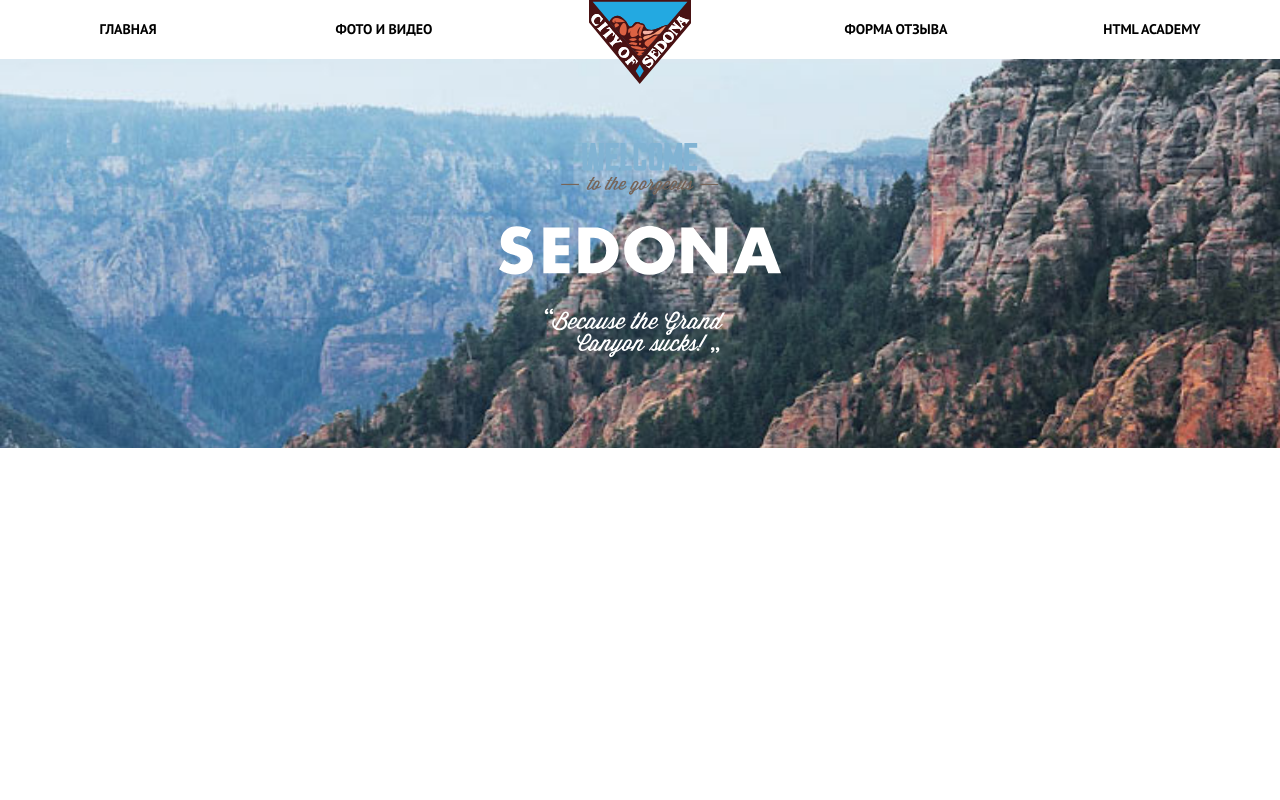
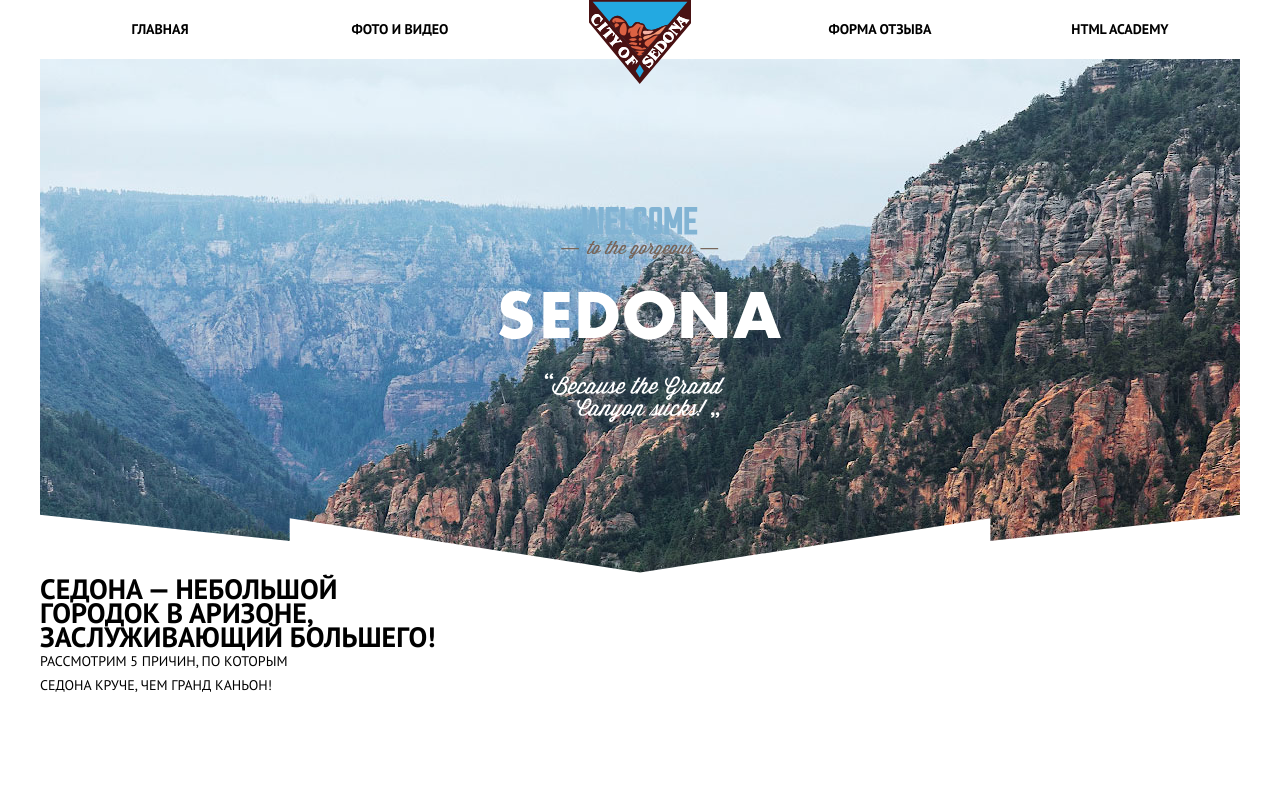
Before and after one commit to volkovg/1341277-sedona-20, a website: page source/index.html in a window 1280 px wide. Drawn offline with nearby package versions, Linux system fonts and the light colour scheme; files that its build step writes are made by us from their sources; files whose address does not match are found by name.

Commit message:
Продолжается работа над шапкой

```diff
--- a/source/index.html
+++ b/source/index.html
@@ -43,20 +43,23 @@
               </a>
             </li>
           </ul>
-
         </nav>
-        <div class="page-header__intro intro intro--full">
+        <div class="page-header__intro intro intro--index">
           <div class="intro__text">
             <img class="intro__text-image" src="img/text-sedona-index.svg" width="282" height="214" alt="Welcome to the gorgeous Sedona. Because the Grand Canyon sucks!">
           </div>
+          <div class="intro__arrow-left"></div>
+          <div class="intro__arrow-right"></div>
+          <div class="intro__arrow-left-big"></div>
+          <div class="intro__arrow-right-big"></div>
         </div>
       </div>
     </header>
 
-    <main class="page-main display-none">
+    <main class="page-main">
       <div class="main-heading">
-        <div class="container">
-          <h1 class="main-heading__title title-middle">
+        <div class="main-heading__wrapper">
+          <h1 class="main-heading__title">
             Седона &mdash; небольшой<br> городок в Аризоне,<br> заслуживающий большего!
           </h1>
           <p class="main-heading__description">
@@ -64,10 +67,10 @@
           </p>
         </div>
       </div>
-      <section class="page-main__advantages advantages">
+      <section class="page-main__advantages advantages display-none">
         <div class="container">
           <div class="advantages__item advantages__item--with-picture">
-              <h2 class="advantages__title title-middle">Настоящий городок</h2>
+              <h2 class="advantages__title">Настоящий городок</h2>
               <div class="advantages__number">&ndash; №1 &ndash;</div>
               <p class="advantages__description">Седона не аттракцион для туристов, там течет своя жизнь</p>
           </div>
@@ -76,20 +79,20 @@
           </div>
           <div class="advantages__advices advices">
             <div class="advice advice--home advices__advice ">
-              <h3 class="advice__title title-middle">Жилье</h3>
+              <h3 class="advice__title">Жилье</h3>
               <p class="advice__description">Рекомендуем пожить в настоящем мотеле, все как в кино!</p>
             </div>
             <div class="advices__advice advice advice--gift">
-              <h3 class="advice__title title-middle">Сувениры</h3>
+              <h3 class="advice__title">Сувениры</h3>
               <p class="advice__description">Не только китайского, но и местного производства!</p>
             </div>
             <div class="advices__advice advice advice--food">
-              <h3 class="advice__title title-middle">Еда</h3>
+              <h3 class="advice__title">Еда</h3>
               <p class="advice__description">Всегда заказывайте<br> ФИРМЕННЫЙ БУРГЕР, Вы НЕ<br> разочаруетесь!</p>
             </div>
           </div>
           <div class="advantages__item advantages__item--with-picture">
-            <h2 class="advantages__title title-middle">Там есть Мост Дьявола</h2>
+            <h2 class="advantages__title">Там есть Мост Дьявола</h2>
             <span class="advantages__number">&ndash; №2 &ndash;</span>
             <p class="advantages__description">Да, по нему можно пройти! Если вы осмелитесь, конечно</p>
           </div>
@@ -97,24 +100,24 @@
             <img class="advantages__image" src="img/photo-bridge-mobile@1x.jpg" width="320" height="260" alt="Мост Дьявола">
           </div>
           <div class="advantages__item">
-            <h2 class="advantages__title title-middle">Небольшая площадь</h2>
+            <h2 class="advantages__title">Небольшая площадь</h2>
             <span class="advantages__number">&ndash; №3 &ndash;</span>
             <p class="advantages__description">Все интересные места находятся очень близко</p>
           </div>
           <div class="advantages__item">
-            <h2 class="advantages__title title-middle">Красивая дорога</h2>
+            <h2 class="advantages__title">Красивая дорога</h2>
             <span class="advantages__number">&ndash; №4 &ndash;</span>
             <p class="advantages__description">Ехать в Седону из Лас-Вегаса совсем не скучно!</p>
           </div>
           <div class="advantages__item">
-            <h2 class="advantages__title title-middle">Мало туристов</h2>
+            <h2 class="advantages__title">Мало туристов</h2>
             <span class="advantages__number">&ndash; №5 &ndash;</span>
             <p class="advantages__description">Большинство едет в Гранд-Каньон и толпится там</p>
           </div>
         </div>
       </section>
 
-      <section class="hotel-search">
+      <section class="hotel-search display-none">
         <h2 class="hoter-search__title title-big">Заинтересовались?</h2>
         <p class="hotel-search__description">Укажите предполагаемые даты поездки, и мы покажем вам лучшие предложения гостиниц в Седоне</p>
         <a class="hotel-search__button button" href="#">Найти гостиницу</a>
--- a/source/sass/blocks/intro.scss
+++ b/source/sass/blocks/intro.scss
@@ -1,15 +1,80 @@
 .intro {
+  position: relative;
   display: flex;
   justify-content: center;
   align-items: center;
-  min-height: 214px;
-  background-color: #dfeaf3;
-  background-image: url("../../img/bg-back-mobile@1x.jpg");
+  min-height: 389px;
+  background-color: $basic-half-backed;
+  background-image: url("../img/bg-back-mobile@1x.jpg");
   background-size: cover;
   background-repeat: no-repeat;
   background-position: center;
+  z-index: 1;
 
-  &--full {
+  &--index {
     min-height: 389px;
+
+    @media (min-width: $tablet-width) {
+      min-height: 518px;
+      background-image: url("../img/bg-back-tablet@1x.jpg");
+    }
+
+    @media (min-width: $desktop-width) {
+      background-image: url("../img/bg-back-desktop@1x.jpg");
+    }
   }
 }
+
+.intro__arrow-left,
+.intro__arrow-right {
+  z-index: 2;
+  position: absolute;
+  top: 99%;
+  height: 79px;
+  background-color: $basic-white;
+
+  @media (max-width: 701px) {
+    width: 50%;
+  }
+
+  @media (min-width: 702px) {
+    width: 346px;
+  }
+}
+
+.intro__arrow-left {
+  right: 50%;
+  transform-origin: right;
+  transform: skewX(9deg) rotate(9deg);
+}
+
+.intro__arrow-right {
+  left: 50%;
+  transform-origin: left;
+  transform: skewX(-9deg) rotate(-9deg);
+}
+
+.intro__arrow-left-big,
+.intro__arrow-right-big {
+  z-index: 2;
+  position: absolute;
+  top: 94%;
+  height: 79px;
+  background-color: $basic-white;
+
+  @media (min-width: 702px) {
+    width: 25%;
+  }
+}
+
+.intro__arrow-left-big {
+  right: 75%;
+  transform-origin: right;
+  transform: skewX(5deg) rotate(6deg);
+}
+
+.intro__arrow-right-big {
+  left: 75%;
+  transform-origin: left;
+  transform: skewX(-5deg) rotate(-6deg);
+}
--- a/source/sass/blocks/logo.scss
+++ b/source/sass/blocks/logo.scss
@@ -4,5 +4,5 @@
 
 .logo__image {
   position: relative;
-  z-index: 1;
+  z-index: 3;
 }
--- a/source/sass/blocks/main-heading.scss
+++ b/source/sass/blocks/main-heading.scss
@@ -1,10 +1,14 @@
+.main-heading {
+  z-index: 3;
+  position: relative;
+}
+
 .main-heading__title {
+
   margin: 0;
-  padding-top: 8px;
 }
 
 .main-heading__description {
+
   margin: 0;
-  padding-top: 30px;
-  line-height: 26px;
 }
--- a/source/sass/blocks/page-header.scss
+++ b/source/sass/blocks/page-header.scss
@@ -1,10 +1,11 @@
 .page-header__wrapper {
-
-  margin: 0 auto;
+  // margin: 0 auto;
 }
 
 .page-header__intro {
-
-  top: -25px;
+  $offset: -25px;
+  top: $offset;
+  margin-bottom: $offset;
   position: relative;
+  z-index: 3;
 }
--- a/source/sass/blocks/page-main.scss
+++ b/source/sass/blocks/page-main.scss
@@ -1,3 +1,6 @@
-.page-main__advantages {
+
+
+/* .page-main__advantages {
   margin-top: 34px;
 }
+ */
--- a/source/sass/blocks/page.scss
+++ b/source/sass/blocks/page.scss
@@ -10,6 +10,8 @@
   font-size: 14px;
   line-height: 24px;
   text-transform: uppercase;
+  max-width: 1200px;
+  margin: auto;
 }
 
 .page__body {
--- a/source/sass/blocks/site-list.scss
+++ b/source/sass/blocks/site-list.scss
@@ -1,6 +1,4 @@
 .site-list {
-/*   display: flex;
-  flex-direction: column; */
   display: grid;
   margin: 0;
   padding: 0;
@@ -14,9 +12,24 @@
 .site-list__item {
   display: flex;
   justify-content: center;
-  background-color: #81b3d2;
+  background-color: $basic-half-backed;
+
+  @media (max-width: $mobile-width-only) {
+    &:hover a[href] {
+      background-color: #669EC0;
+    }
+
+    &:active a[href] {
+      background-color: #5496BD;
+      opacity: 0.3;
+    }
+  }
 
   @media (min-width: $tablet-width) {
+    &:hover a[href] {
+      color: $basic-half-backed;
+    }
+
     background-color: $basic-white;
   }
 }
--- a/source/sass/blocks/title-middle.scss
+++ /dev/null
@@ -1,5 +0,0 @@
-.title-middle {
-  font-size: 18px;
-  line-height: 26px;
-  font-weight: bold;
-}
--- a/source/sass/global/variables.scss
+++ b/source/sass/global/variables.scss
@@ -4,3 +4,4 @@ $mobile-width-only: 767px;
 
 $basic-black: #000000;
 $basic-white: #ffffff;
+$basic-half-backed: #81b3d2;
--- a/source/sass/style.scss
+++ b/source/sass/style.scss
@@ -6,7 +6,6 @@
 @import "blocks/main-nav.scss";
 @import "blocks/site-list.scss";
 @import "blocks/logo.scss";
-@import "blocks/title-middle.scss";
 @import "blocks/intro.scss";
 @import "blocks/page-main.scss";
 @import "blocks/main-heading.scss";
```
Lines whose indentation alone changed are shown as unchanged.
